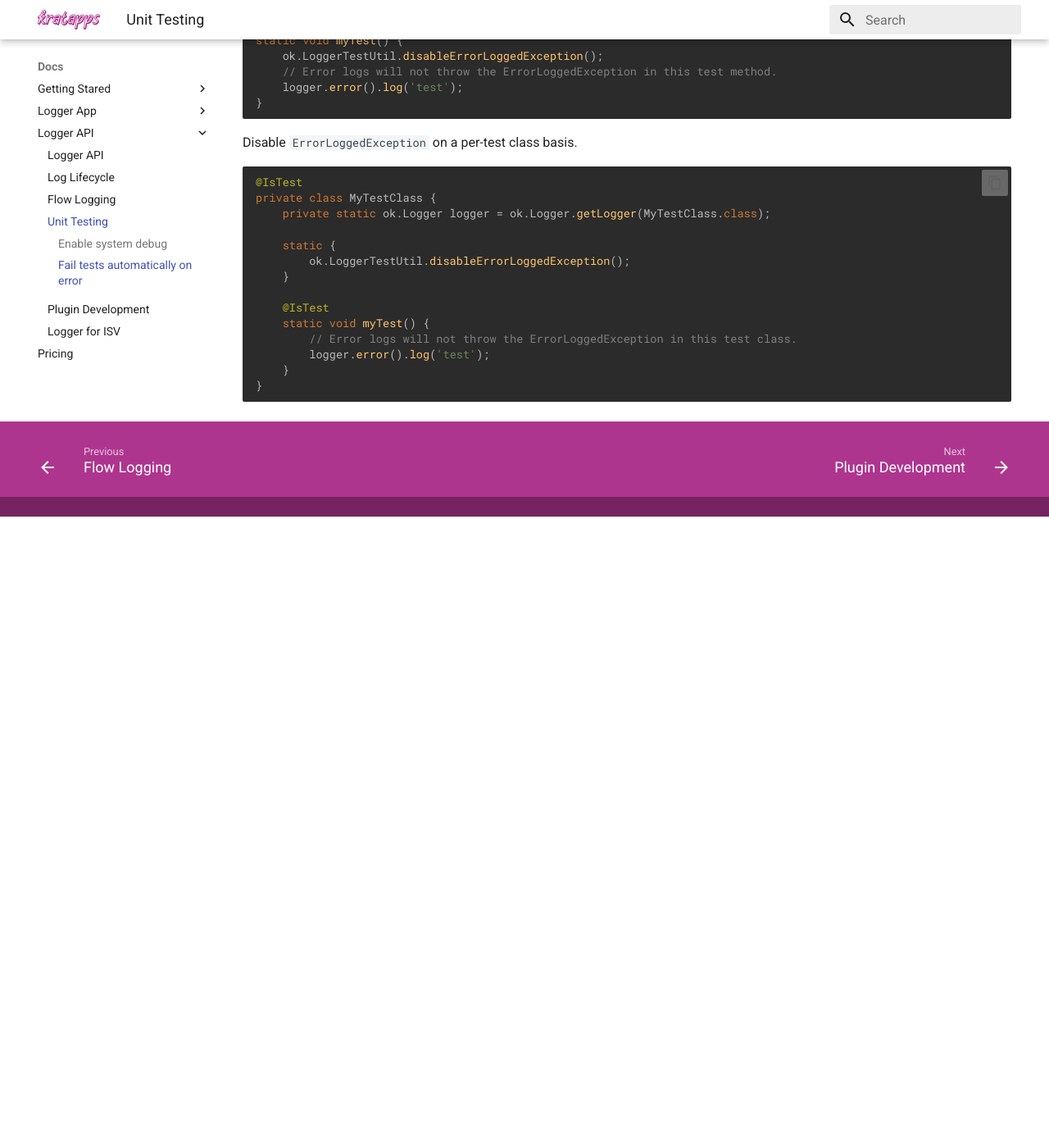
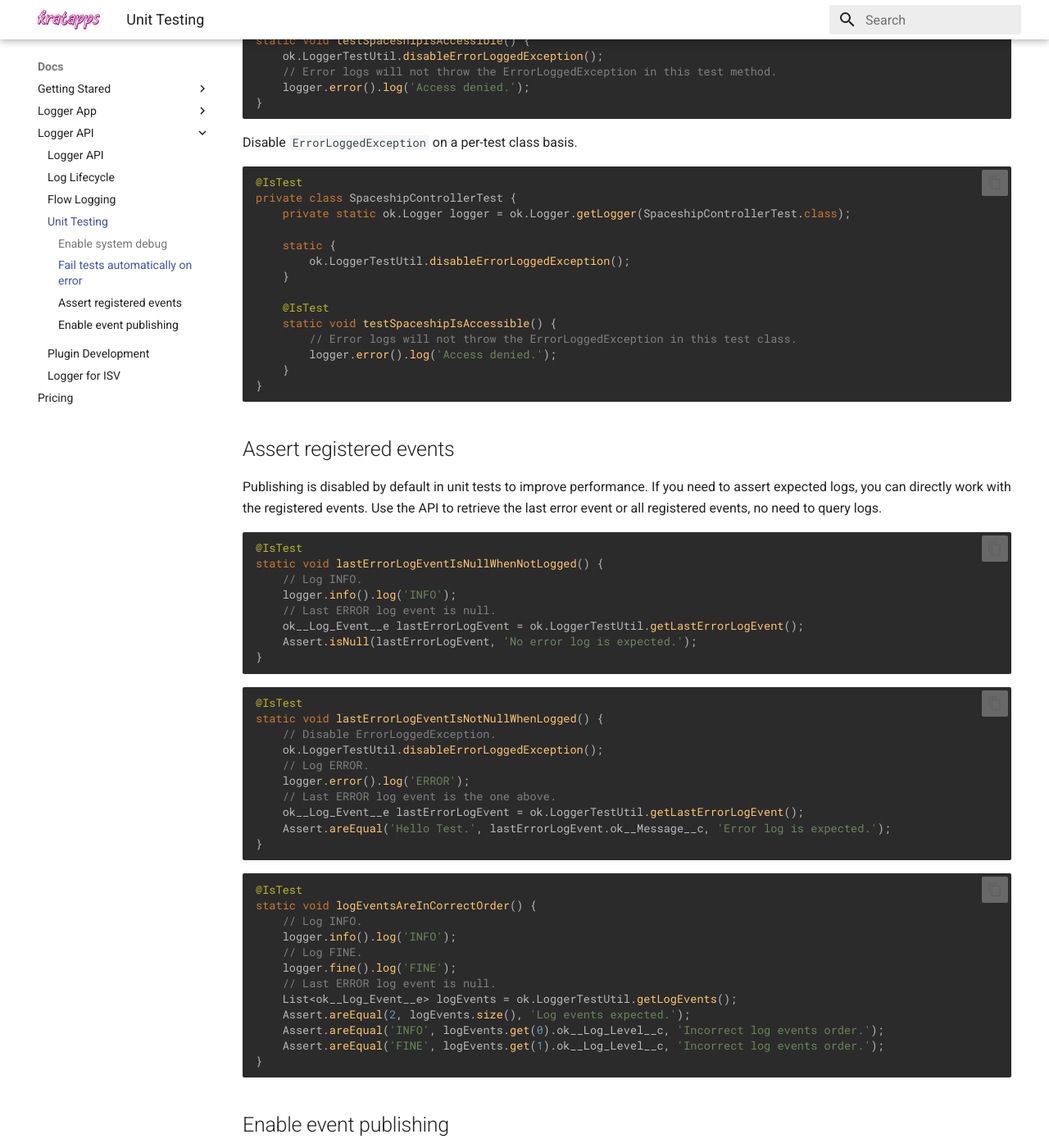
Before and after one commit to kratapps/one-logger-kratapps-com, an MkDocs documentation site: the page built from docs/docs/api/unit-testing.md, in a window 1280 px wide and 1400 px high, scrolled down 869 px. Shown: the whole window at 82% size. Built offline with MkDocs 1.6.1 and Material for MkDocs 9.7.7, drawn with Linux system fonts in a browser that asks for light colours; before the commit the page ends 1499 px from its top, so only the background shows below that; some of the changed text lies outside the part shown.

Commit message:
Update unit testing docs.

````diff
--- a/docs/docs/api/unit-testing.md
+++ b/docs/docs/api/unit-testing.md
@@ -19,9 +19,9 @@
 
 ```apex
 @IsTest
-static void myTest() {
-    // Next line will throw the ErrorLoggedException.
-    logger.error().log('test');
+static void testSpaceshipIsAccessible() {
+    // Next line will throw the ErrorLoggedException. This exception is thrown in unit tests only.
+    logger.error().log('Access denied.');
 }
 ```
 
@@ -29,10 +29,10 @@
 
 ```apex
 @IsTest
-static void myTest() {
+static void testSpaceshipIsAccessible() {
     ok.LoggerTestUtil.disableErrorLoggedException();
     // Error logs will not throw the ErrorLoggedException in this test method.
-    logger.error().log('test');
+    logger.error().log('Access denied.');
 }
 ```
 
@@ -40,17 +40,84 @@
 
 ```apex
 @IsTest
-private class MyTestClass {
-    private static ok.Logger logger = ok.Logger.getLogger(MyTestClass.class);
+private class SpaceshipControllerTest {
+    private static ok.Logger logger = ok.Logger.getLogger(SpaceshipControllerTest.class);
 
     static {
         ok.LoggerTestUtil.disableErrorLoggedException();
     }
 
     @IsTest
-    static void myTest() {
+    static void testSpaceshipIsAccessible() {
         // Error logs will not throw the ErrorLoggedException in this test class.
-        logger.error().log('test');
+        logger.error().log('Access denied.');
     }
 }
 ```
+
+## Assert registered events
+
+Publishing is disabled by default in unit tests to improve performance.
+If you need to assert expected logs, you can directly work with the registered events.
+Use the API to retrieve the last error event or all registered events, no need to query logs.
+
+```apex
+@IsTest
+static void lastErrorLogEventIsNullWhenNotLogged() {
+    // Log INFO.
+    logger.info().log('INFO');
+    // Last ERROR log event is null.
+    ok__Log_Event__e lastErrorLogEvent = ok.LoggerTestUtil.getLastErrorLogEvent();
+    Assert.isNull(lastErrorLogEvent, 'No error log is expected.');
+}
+```
+
+```apex
+@IsTest
+static void lastErrorLogEventIsNotNullWhenLogged() {
+    // Disable ErrorLoggedException.
+    ok.LoggerTestUtil.disableErrorLoggedException();
+    // Log ERROR.
+    logger.error().log('ERROR');
+    // Last ERROR log event is the one above.
+    ok__Log_Event__e lastErrorLogEvent = ok.LoggerTestUtil.getLastErrorLogEvent();
+    Assert.areEqual('Hello Test.', lastErrorLogEvent.ok__Message__c, 'Error log is expected.');
+}
+```
+
+```apex
+@IsTest
+static void logEventsAreInCorrectOrder() {
+    // Log INFO.
+    logger.info().log('INFO');
+    // Log FINE.
+    logger.fine().log('FINE');
+    // Last ERROR log event is null.
+    List<ok__Log_Event__e> logEvents = ok.LoggerTestUtil.getLogEvents();
+    Assert.areEqual(2, logEvents.size(), 'Log events expected.');
+    Assert.areEqual('INFO', logEvents.get(0).ok__Log_Level__c, 'Incorrect log events order.');
+    Assert.areEqual('FINE', logEvents.get(1).ok__Log_Level__c, 'Incorrect log events order.');
+}
+```
+
+## Enable event publishing
+
+You can enable event publishing and log record insertion in unit tests by calling `ok.LoggerTestUtil.enableEventPublishing()`.
+
+> ⚠️ Enabling event publishing is not recommended as it affects unit test performance.
+> Instead, consider using `getLogEvents` or `getLastErrorLogEvent`.
+
+```apex
+@IsTest
+static void logsAreInsertedWhenPublishingIsEnabled() {
+    // Enable publishing.
+    ok.LoggerTestUtil.enableEventPublishing();
+    // Log INFO.
+    logger.info().log('INFO');
+    // Deliver events.
+    ok.Logger.publish();
+    Test.getEventBus().deliver();
+    List<ok__Log__c> logs = [SELECT Id FROM ok__Log__c];
+    Assert.areEqual(1, logs.size(), 'Incorrect number of logs.');
+}
+```
````
Also changed, not shown: docs/reference/LoggerTestUtil.md (+10 -7 lines).
